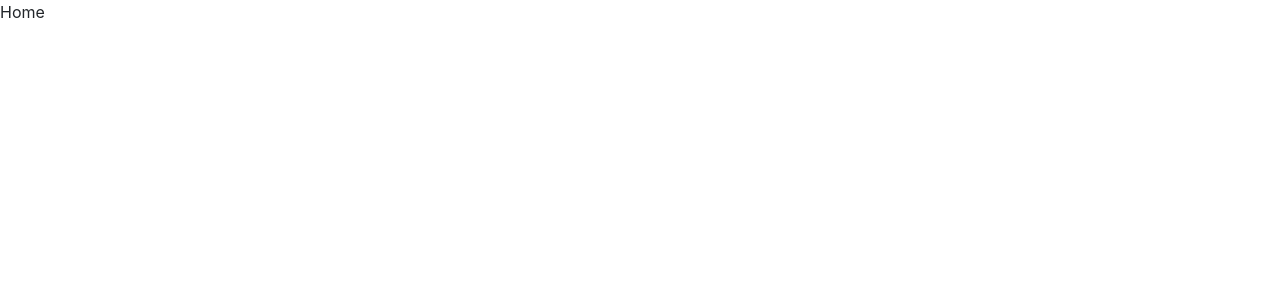
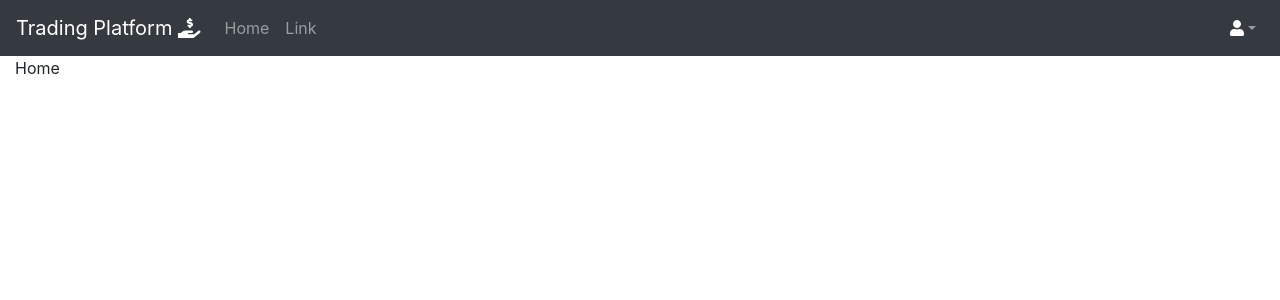
Before and after one commit to blenky36/react-redux-template, a React (Create React App) app: page / in a window 1280 px wide. Shown: the top 300 px of the page. Built offline with nearby package versions, Linux system fonts and the light colour scheme; the HTML template or start-up script is replaced by a standard one.

Commit message:
added navbar

```diff
--- a/package.json
+++ b/package.json
@@ -11,6 +11,7 @@
         "@testing-library/user-event": "^7.1.2",
         "bootstrap": "^4.4.1",
         "react": "^16.13.1",
+        "react-bootstrap": "^1.0.1",
         "react-dom": "^16.13.1",
         "react-redux": "^7.2.0",
         "react-router-dom": "^5.1.2",
--- a/src/Routes.js
+++ b/src/Routes.js
@@ -1,12 +1,13 @@
 import React, { Fragment } from 'react';
 import Home from './components/Home/Home';
 import { Route, withRouter } from 'react-router-dom';
+import Layout from './components/Layout/Layout';
 
 const Routes = () => (
     <Fragment>
-        {/* Navbar open here */}
-        <Route exact path='/' component={Home} />
-        {/* Navbar close here */}
+        <Layout>
+            <Route exact path='/' component={Home} />
+        </Layout>
     </Fragment>
 );
 
--- /dev/null
+++ b/src/components/Layout/Layout.js
@@ -0,0 +1,51 @@
+import * as React from 'react';
+import NavMenu from './NavMenu';
+// import TopBar from './TopBar';
+
+
+const Layout = ({ children }) => {
+
+    return (
+        <div >
+            <div id="wrapper">
+                <NavMenu />
+                <div id="content-wrapper" className="d-flex flex-column">
+                    <div id="content">
+                        <div className="container-fluid">
+                            {children}
+                        </div>
+                    </div>
+                    {/* <footer className="sticky-footer bg-white">
+                        <div className="container my-auto">
+                            <div className="copyright text-center my-auto">
+                                <span>Copyright &copy; FDM {new Date().getFullYear()}</span>
+                            </div>
+                        </div>
+                    </footer> */}
+                </div>
+            </div>
+            <a className="scroll-to-top rounded" href="#page-top">
+                <i className="fas fa-angle-up"></i>
+            </a>
+        </div>)
+    {/* <div className="modal fade" id="logoutModal" tabIndex="-1" role="dialog" aria-labelledby="exampleModalLabel" aria-hidden="true">
+            <div className="modal-dialog" role="document">
+                <div className="modal-content">
+                    <div className="modal-header">
+                        <h5 className="modal-title" id="exampleModalLabel">Ready to Leave?</h5>
+                        <button className="close" type="button" data-dismiss="modal" aria-label="Close">
+                            <span aria-hidden="true">×</span>
+                        </button>
+                    </div>
+                    <div className="modal-body">Select "Logout" below if you are ready to end your current session.</div>
+                    <div className="modal-footer">
+                        <button className="btn btn-secondary" type="button" data-dismiss="modal">Cancel</button>
+                        <a className="btn btn-primary" href="login.html">Logout</a>
+                    </div>
+                </div>
+            </div>
+        </div> */}
+
+}
+
+export default Layout;
--- /dev/null
+++ b/src/components/Layout/NavMenu.js
@@ -0,0 +1,35 @@
+import React, { Fragment } from 'react';
+import { FontAwesomeIcon } from '@fortawesome/react-fontawesome'
+import { faHandHoldingUsd, faUser } from '@fortawesome/free-solid-svg-icons'
+import { Navbar, Nav, NavDropdown } from 'react-bootstrap';
+import { logoutRequest } from '../../_actions/userActions';
+import { connect } from 'react-redux';
+
+const NavMenu = ({ onSignOutClicked }) => (
+    <Fragment>
+        <Navbar bg="dark" expand="lg" variant="dark">
+            <Navbar.Brand href="#home">Trading Platform <FontAwesomeIcon icon={faHandHoldingUsd} color="white" /></Navbar.Brand>
+            <Navbar.Toggle aria-controls="basic-navbar-nav" />
+            <Navbar.Collapse id="basic-navbar-nav">
+                <Nav className="mr-auto">
+                    <Nav.Link >Home</Nav.Link>
+                    <Nav.Link >Link</Nav.Link>
+                </Nav>
+                <Nav className="ml-auto">
+                    <NavDropdown alignRight title={<FontAwesomeIcon icon={faUser} color="white" />} id="basic-nav-dropdown">
+                        <NavDropdown.Item >My Account</NavDropdown.Item>
+                        <NavDropdown.Divider />
+                        <NavDropdown.Item onClick={() => onSignOutClicked()} >Sign Out</NavDropdown.Item>
+                    </NavDropdown>
+                </Nav>
+            </Navbar.Collapse>
+        </Navbar>
+    </Fragment>
+)
+
+const mapStateToProps = state => ({});
+const mapDispatchToProps = dispatch => ({
+    onSignOutClicked: () => dispatch(logoutRequest())
+});
+
+export default connect(mapStateToProps, mapDispatchToProps)(NavMenu);
```
Also changed, not shown: 1 other file (tests, documents, lock files or other folders).
